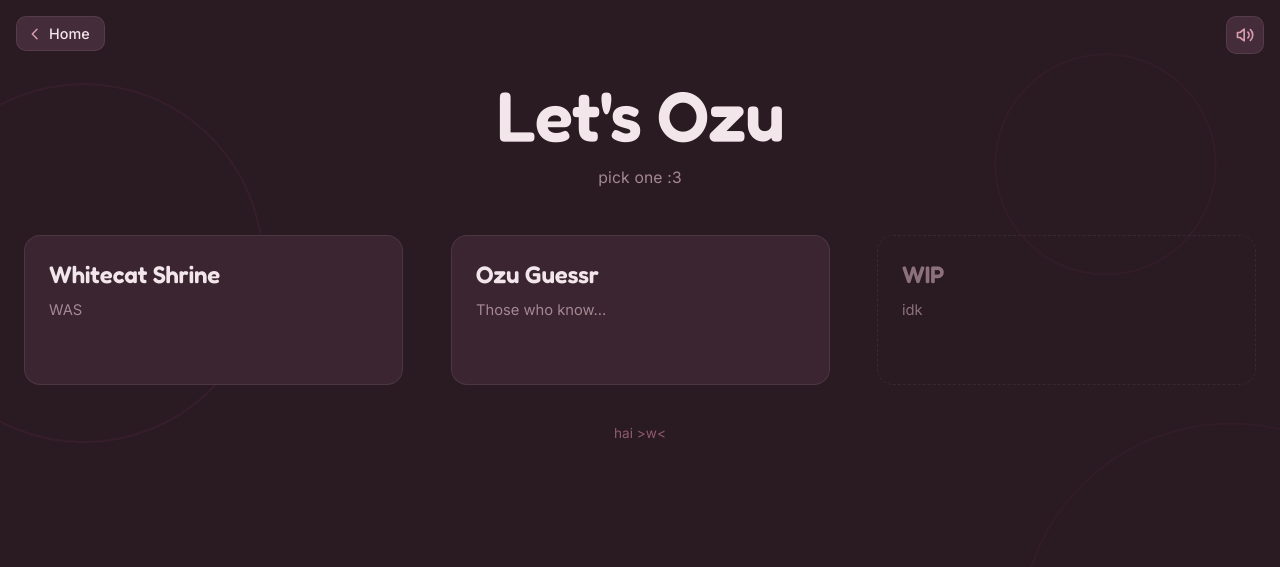
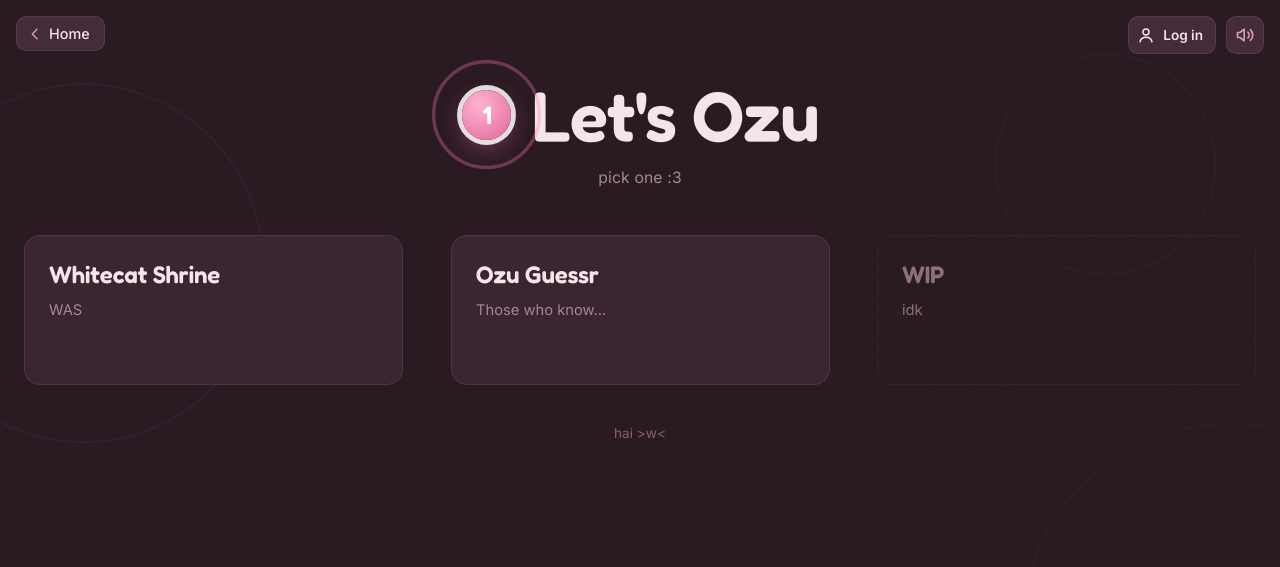
Before and after one commit to Shibaa73/shibaa73.github.io, a plain HTML site: page Apps/LetsOzu.html in a window 1280 px wide. Shown: the top 567 px of the page. Drawn offline with nearby package versions, Linux system fonts and the light colour scheme.

Commit message:
Update LetsOzu.html

```diff
--- a/Apps/LetsOzu.html
+++ b/Apps/LetsOzu.html
@@ -157,7 +157,7 @@
 </style>
 <link rel="stylesheet" href="../assets/theme.css">
 </head>
-<body>
+<body data-osu>
 <a class="home-btn" href="../index.html" aria-label="Torna alla home">
   <svg viewBox="0 0 24 24" fill="none" stroke-width="2.2" stroke-linecap="round" stroke-linejoin="round" aria-hidden="true"><path d="M15 5l-7 7 7 7"/></svg>
   Home
@@ -196,5 +196,6 @@
 </div>
 <script src="../assets/site.js"></script>
 <script src="../assets/theme.js"></script>
+<script src="../assets/auth.js"></script>
 </body>
 </html>
```
